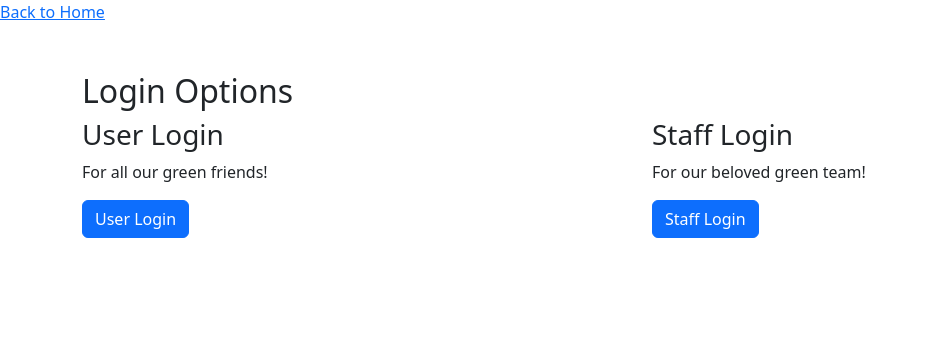
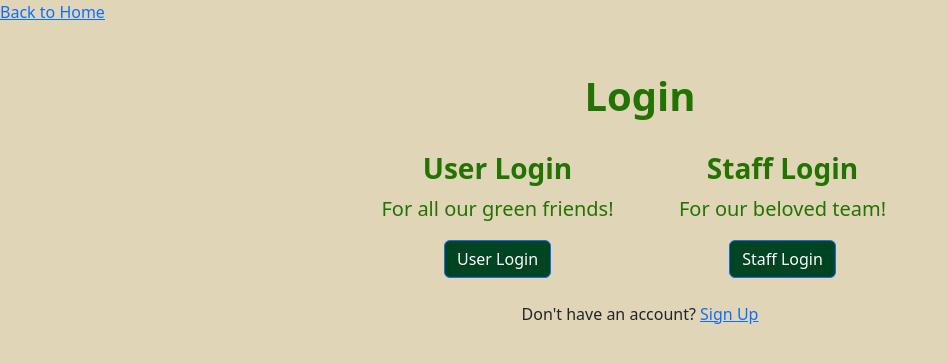
Before and after one commit to evanwongyf/app_development_technical_review, a Flask app: page /login_landing in a window 1280 px wide. Shown: the top 363 px of the page, without its empty margins (0-947 px from the left). Run offline with Flask 3, Linux system fonts and the light colour scheme; some libraries are stand-ins or nearby versions.

Commit message:
Update login_landing.html

```diff
--- a/templates/login_landing.html
+++ b/templates/login_landing.html
@@ -4,24 +4,61 @@
     <meta charset="UTF-8">
     <title>Login</title>
     <link href="https://cdn.jsdelivr.net/npm/bootstrap@5.3.2/dist/css/bootstrap.min.css" rel="stylesheet">
+    <style>
+        body {
+            background-color: #e1d5b8;
+        }
+        .green-text {
+            color: #237300;
+        }
+        .bold-h1 {
+            font-weight: bold;
+        }
+        .button-spacing {
+            margin: 0 4px;
+        }
+        .custom-paragraph {
+            font-size: 20px;
+        }
+        .custom-button {
+            background-color: #014421 !important;
+            color: #fff;
+        }
+        .break1 {
+            margin-bottom: 35px;
+        }
+        .break2 {
+            margin-bottom: 10px;
+        }
+        .navbar-custom {
+            background-color: #738054 !important;
+        }
+        .navbar-custom .navbar-brand,
+        .navbar-custom .navbar-brand:hover,
+        .navbar-custom .navbar-brand:focus {
+            color: #ffffff !important;
+        }
+    </style>
 </head>
 <body>
     <a href="{{ url_for('home') }}">Back to Home</a>
     <div class="container mt-5">
-        <h2>Login Options</h2>
-        <div class="row">
-            <div class="col-md-6">
-                <h3>User Login</h3>
-                <p>For all our green friends!</p>
-                <a href="{{ url_for('user_login') }}" class="btn btn-primary">User Login</a>
+        <h1 class="text-center mt-5 bold-h1 green-text">Login</h1>
+        <br class="break1">
+        <div class="row d-flex justify-content-center text-center">
+            <div class="col-md-3">
+                <h3 class="option-font green-text bold-h1">User Login</h3>
+                <p class="custom-paragraph green-text">For all our green friends!</p>
+                <a href="{{ url_for('user_login') }}" class="btn btn-primary custom-button">User Login</a>
             </div>
-            <div class="col-md-6">
-                <h3>Staff Login</h3>
-                <p>For our beloved green team!</p>
-                <a href="{{ url_for('staff_login') }}" class="btn btn-primary">Staff Login</a>
-
-        </div>
+            <div class="col-md-3">
+                <h3 class="option-font green-text bold-h1">Staff Login</h3>
+                <p class="custom-paragraph green-text">For our beloved team!</p>
+                <a href="{{ url_for('staff_login') }}" class="btn btn-primary custom-button">Staff Login</a>
+            </div>
         </div>
     </div>
+    <br class="break2">
+    <p class="text-center">Don't have an account? <a href="{{ url_for('sign_up_landing') }}">Sign Up</a></p>
 </body>
 </html>
```
